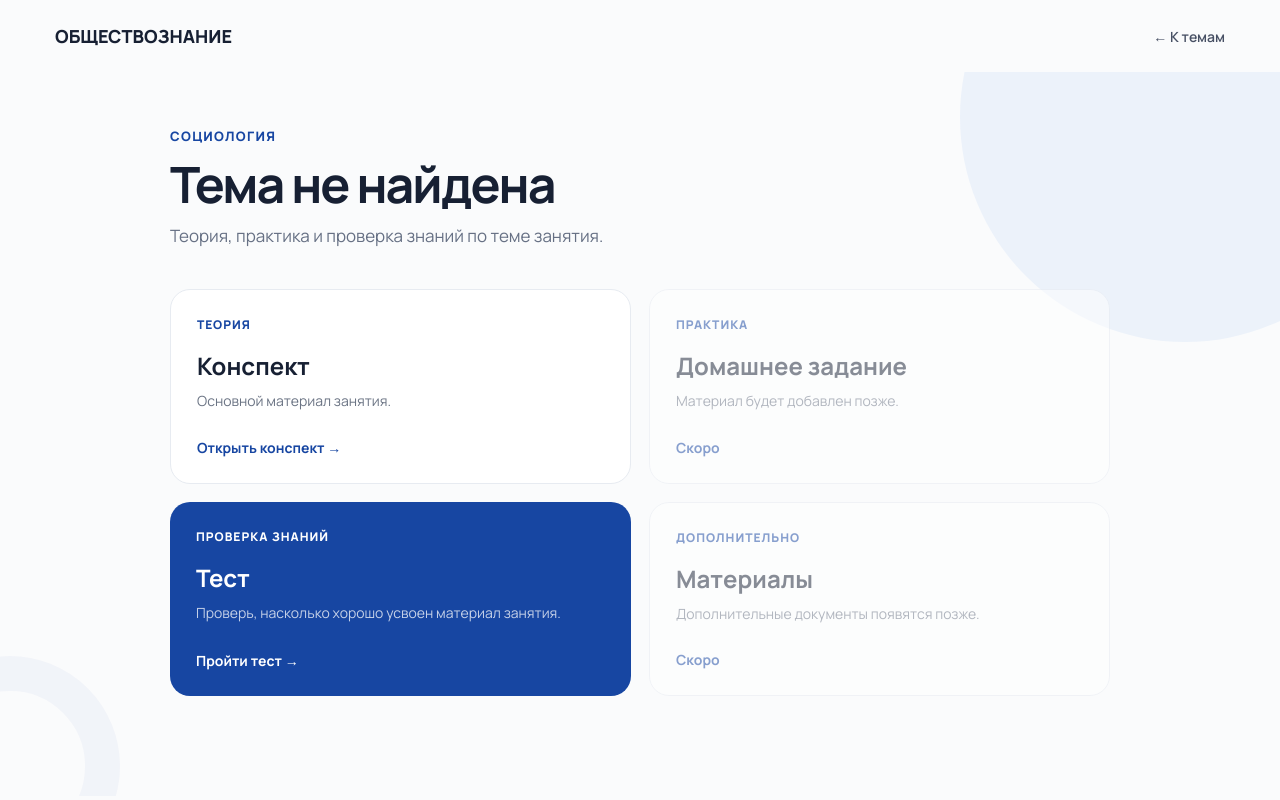
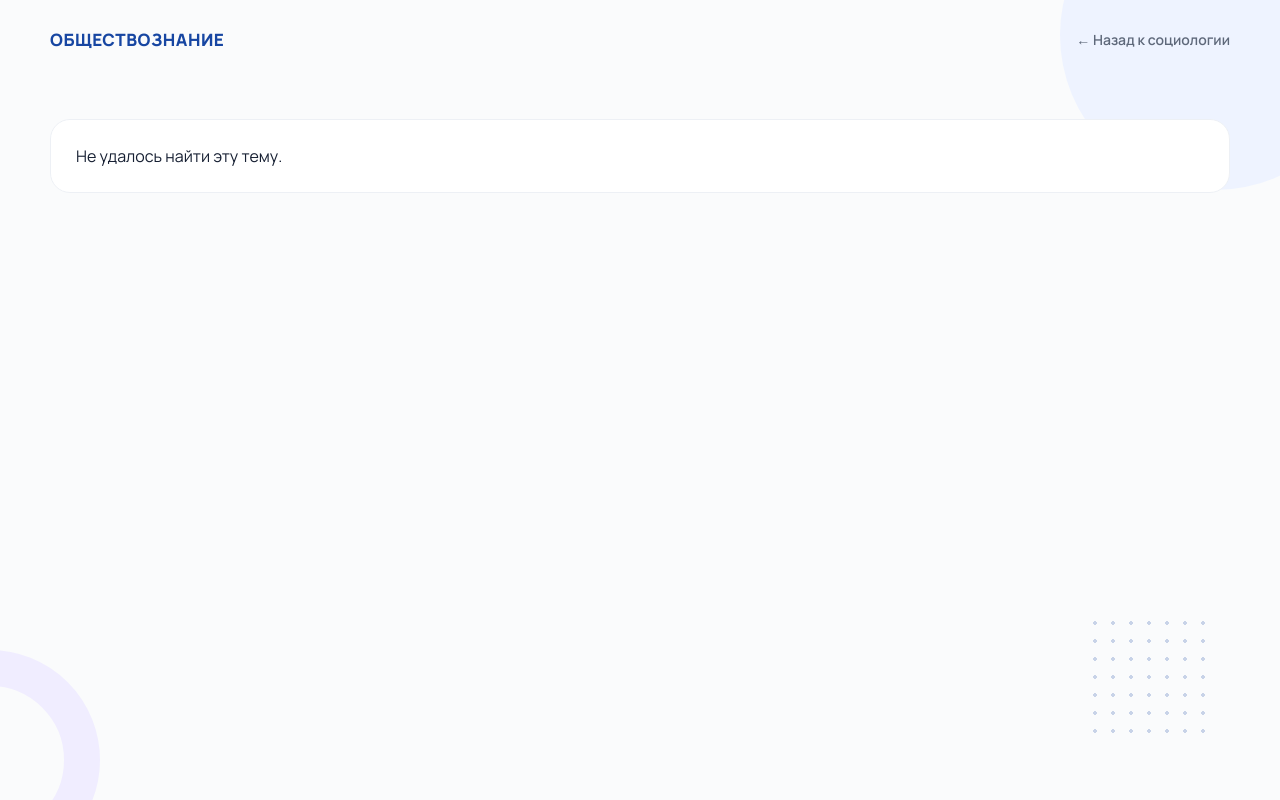
Before and after one commit to darialoskutova/social-ege, a plain HTML site: page topic.html in a window 1280 px wide. Drawn offline with Linux system fonts and the light colour scheme.

Commit message:
Add files via upload

```diff
--- a/topic.html
+++ b/topic.html
@@ -4,7 +4,7 @@
     <meta charset="UTF-8">
     <meta name="viewport" content="width=device-width, initial-scale=1.0">
 
-    <title>Занятие</title>
+    <title>Тема</title>
 
     <link rel="preconnect" href="https://fonts.googleapis.com">
     <link rel="preconnect" href="https://fonts.gstatic.com" crossorigin>
@@ -20,176 +20,264 @@
             font-family: "Manrope", sans-serif;
             background: #fafbfc;
             color: #172033;
+            min-height: 100vh;
+            overflow-x: hidden;
+        }
+
+        a {
+            color: inherit;
+            text-decoration: none;
+        }
+
+        .page {
+            position: relative;
+            min-height: 100vh;
+            padding: 0 24px 70px;
+        }
+
+        .shape {
+            position: fixed;
+            border-radius: 50%;
+            pointer-events: none;
+            z-index: 0;
+        }
+
+        .shape-one {
+            width: 310px;
+            height: 310px;
+            background: #eef3ff;
+            top: -120px;
+            right: -90px;
+        }
+
+        .shape-two {
+            width: 220px;
+            height: 220px;
+            border: 36px solid #f0edff;
+            left: -120px;
+            bottom: -70px;
+        }
+
+        .dots {
+            position: fixed;
+            width: 130px;
+            height: 130px;
+            right: 5%;
+            bottom: 7%;
+            opacity: 0.22;
+            z-index: 0;
+            background-image: radial-gradient(#1746a2 2px, transparent 2px);
+            background-size: 18px 18px;
         }
 
         header {
-            max-width: 1240px;
+            position: relative;
+            z-index: 1;
+            max-width: 1180px;
             margin: 0 auto;
-            padding: 24px 35px;
+            padding: 28px 0 18px;
             display: flex;
+            align-items: center;
             justify-content: space-between;
-            align-items: center;
+            gap: 20px;
         }
 
-        .logo {
+        .brand {
+            color: #1746a2;
             font-weight: 800;
-            font-size: 18px;
+            font-size: 17px;
+            letter-spacing: 0.03em;
         }
 
         .back-link {
-            text-decoration: none;
-            color: #475064;
+            display: inline-flex;
+            align-items: center;
+            gap: 8px;
+            font-size: 14px;
             font-weight: 600;
-            font-size: 14px;
+            color: #5e687a;
+            transition: 0.2s ease;
         }
 
         .back-link:hover {
             color: #1746a2;
         }
 
-        .page {
-            min-height: calc(100vh - 80px);
+        main {
             position: relative;
-            overflow: hidden;
+            z-index: 1;
+            max-width: 1180px;
+            margin: 0 auto;
         }
 
-        .shape-one {
-            position: absolute;
-            width: 450px;
-            height: 450px;
-            border-radius: 50%;
-            background: rgba(67, 125, 219, 0.07);
-            top: -180px;
-            right: -130px;
+        .hero {
+            padding: 65px 0 48px;
+            max-width: 820px;
         }
 
-        .shape-two {
-            position: absolute;
-            width: 220px;
-            height: 220px;
-            border-radius: 50%;
-            border: 35px solid rgba(23, 70, 162, 0.035);
-            left: -100px;
-            bottom: -80px;
-        }
-
-        .container {
-            max-width: 1000px;
-            margin: 0 auto;
-            padding: 55px 30px 100px;
-            position: relative;
-            z-index: 2;
-        }
-
-        .eyebrow {
+        .lesson-label {
+            display: inline-flex;
+            align-items: center;
+            padding: 8px 14px;
+            border-radius: 999px;
+            background: #edf3ff;
             color: #1746a2;
-            text-transform: uppercase;
-            letter-spacing: 1.3px;
             font-size: 13px;
             font-weight: 800;
+            letter-spacing: 0.05em;
+            margin-bottom: 20px;
         }
 
         h1 {
-            margin: 12px 0 12px;
-            max-width: 850px;
-            font-size: 50px;
-            letter-spacing: -2px;
-            line-height: 1.1;
+            margin: 0;
+            font-size: clamp(36px, 5vw, 62px);
+            line-height: 1.08;
+            letter-spacing: -0.04em;
+            max-width: 900px;
         }
 
         .subtitle {
-            margin: 0 0 42px;
-            color: #667084;
+            margin: 20px 0 0;
+            color: #697386;
             font-size: 17px;
+            line-height: 1.65;
+            max-width: 650px;
         }
 
-        .materials {
+        .resources {
             display: grid;
-            grid-template-columns: repeat(2, 1fr);
-            gap: 18px;
+            grid-template-columns: repeat(2, minmax(0, 1fr));
+            gap: 20px;
         }
 
-        .material-card {
-            min-height: 190px;
-            padding: 26px;
-            border-radius: 20px;
-            background: white;
-            border: 1px solid #e7ebf1;
-            text-decoration: none;
-            color: #172033;
+        .resource-card {
+            min-height: 210px;
+            padding: 28px;
+            border-radius: 26px;
+            background: #ffffff;
+            border: 1px solid #edf0f5;
+            box-shadow: 0 12px 35px rgba(32, 45, 78, 0.06);
             display: flex;
             flex-direction: column;
             justify-content: space-between;
-            transition: 0.25s;
+            transition:
+                transform 0.2s ease,
+                box-shadow 0.2s ease,
+                border-color 0.2s ease;
         }
 
-        .material-card:hover {
-            transform: translateY(-5px);
-            box-shadow: 0 16px 35px rgba(29, 49, 82, 0.09);
+        a.resource-card:hover {
+            transform: translateY(-4px);
+            border-color: #dfe7fa;
+            box-shadow: 0 18px 42px rgba(32, 45, 78, 0.1);
         }
 
-        .material-type {
-            color: #1746a2;
-            font-size: 12px;
-            font-weight: 800;
-            text-transform: uppercase;
-            letter-spacing: 1px;
+        .card-top {
+            display: flex;
+            align-items: flex-start;
+            justify-content: space-between;
+            gap: 20px;
         }
 
-        .material-card h2 {
-            margin: 16px 0 8px;
-            font-size: 24px;
+        .icon {
+            width: 48px;
+            height: 48px;
+            border-radius: 15px;
+            background: #edf3ff;
+            display: flex;
+            align-items: center;
+            justify-content: center;
+            font-size: 22px;
+            flex-shrink: 0;
         }
 
-        .material-card p {
+        .resource-card:nth-child(2) .icon {
+            background: #f1eeff;
+        }
+
+        .resource-card:nth-child(3) .icon {
+            background: #eaf8f4;
+        }
+
+        .resource-card:nth-child(4) .icon {
+            background: #fff3e8;
+        }
+
+        .resource-card h2 {
+            margin: 0 0 8px;
+            font-size: 21px;
+            line-height: 1.25;
+        }
+
+        .resource-card p {
             margin: 0;
-            color: #6b7484;
+            color: #737d8f;
             font-size: 14px;
             line-height: 1.55;
         }
 
-        .open {
-            margin-top: 26px;
+        .action {
+            margin-top: 28px;
+            display: flex;
+            align-items: center;
+            justify-content: space-between;
             color: #1746a2;
             font-size: 14px;
-            font-weight: 700;
+            font-weight: 800;
         }
 
-        .test-card {
-            background: #1746a2;
-            color: white;
-            border: none;
-        }
-
-        .test-card .material-type,
-        .test-card .open {
-            color: white;
-        }
-
-        .test-card p {
-            color: rgba(255,255,255,0.75);
+        .arrow {
+            font-size: 20px;
         }
 
         .disabled {
-            opacity: 0.5;
-            pointer-events: none;
+            opacity: 0.47;
+            cursor: default;
+            box-shadow: none;
         }
 
-        @media (max-width: 700px) {
-            header {
-                padding: 20px;
+        .disabled .action {
+            color: #8992a2;
         }
 
-            .container {
-                padding: 45px 20px 70px;
+        .disabled:hover {
+            transform: none;
+            box-shadow: none;
+            border-color: #edf0f5;
+        }
+
+        .error {
+            display: none;
+            margin-top: 50px;
+            padding: 25px;
+            border-radius: 20px;
+            background: #fff;
+            border: 1px solid #edf0f5;
+        }
+
+        @media (max-width: 760px) {
+            .page {
+                padding: 0 18px 50px;
+            }
+
+            header {
+                padding-top: 22px;
+            }
+
+            .hero {
+                padding: 45px 0 35px;
+            }
+
+            .resources {
+                grid-template-columns: 1fr;
+            }
+
+            .resource-card {
+                min-height: 185px;
             }
 
             h1 {
-                font-size: 39px;
-            }
-
-            .materials {
-                grid-template-columns: 1fr;
+                font-size: 38px;
             }
         }
     </style>
@@ -197,118 +285,228 @@
 
 <body>
 
+<div class="page">
+
+    <div class="shape shape-one"></div>
+    <div class="shape shape-two"></div>
+    <div class="dots"></div>
+
     <header>
-    <div class="logo">ОБЩЕСТВОЗНАНИЕ</div>
+        <div class="brand">ОБЩЕСТВОЗНАНИЕ</div>
 
-    <a class="back-link" href="sociology.html">
-        ← К темам
+        <a href="sociology.html" class="back-link">
+            ← Назад к социологии
         </a>
     </header>
 
-<section class="page">
+    <main>
 
-    <div class="shape-one"></div>
-    <div class="shape-two"></div>
+        <section class="hero" id="topicContent">
 
-    <div class="container">
-
-        <div class="eyebrow" id="lessonLabel">
-            Социология
+            <div class="lesson-label" id="lessonLabel">
+                ЗАНЯТИЕ
             </div>
 
             <h1 id="topicTitle">
-            Загрузка...
+                Тема занятия
             </h1>
 
             <p class="subtitle">
-            Теория, практика и проверка знаний по теме занятия.
+                Здесь собраны материалы по теме: конспект, домашнее задание и тест для закрепления.
             </p>
 
-        <div class="materials">
+        </section>
 
-            <a class="material-card" id="notesCard" target="_blank">
+        <section class="resources" id="resources">
+
+            <!-- КОНСПЕКТ -->
+            <a
+                id="notesCard"
+                class="resource-card disabled"
+                href="#"
+                target="_blank"
+                rel="noopener"
+            >
+                <div class="card-top">
+
                     <div>
-                    <div class="material-type">Теория</div>
                         <h2>Конспект</h2>
-                    <p>Основной материал занятия.</p>
+                        <p>
+                            Основной материал занятия в PDF.
+                        </p>
                     </div>
 
-                <div class="open">Открыть конспект →</div>
+                    <div class="icon">📄</div>
+
+                </div>
+
+                <div class="action">
+                    <span id="notesAction">Скоро появится</span>
+                    <span class="arrow">→</span>
+                </div>
             </a>
 
-            <div class="material-card disabled">
+            <!-- ДОМАШНЕЕ ЗАДАНИЕ -->
+            <a
+                id="homeworkCard"
+                class="resource-card disabled"
+                href="#"
+                download
+            >
+                <div class="card-top">
+
                     <div>
-                    <div class="material-type">Практика</div>
                         <h2>Домашнее задание</h2>
-                    <p>Материал будет добавлен позже.</p>
+                        <p>
+                            Задания второй части для самостоятельной работы.
+                        </p>
                     </div>
 
-                <div class="open">Скоро</div>
+                    <div class="icon">✍️</div>
+
                 </div>
 
-            <a class="material-card test-card" id="testCard" target="_blank">
+                <div class="action">
+                    <span id="homeworkAction">Скоро появится</span>
+                    <span class="arrow">↓</span>
+                </div>
+            </a>
+
+            <!-- ТЕСТ -->
+            <a
+                id="testCard"
+                class="resource-card disabled"
+                href="#"
+                target="_blank"
+                rel="noopener"
+            >
+                <div class="card-top">
+
                     <div>
-                    <div class="material-type">Проверка знаний</div>
                         <h2>Тест</h2>
-                    <p>Проверь, насколько хорошо усвоен материал занятия.</p>
+                        <p>
+                            Проверь, насколько хорошо усвоена тема.
+                        </p>
                     </div>
 
-                <div class="open">Пройти тест →</div>
+                    <div class="icon">✓</div>
+
+                </div>
+
+                <div class="action">
+                    <span id="testAction">Скоро появится</span>
+                    <span class="arrow">→</span>
+                </div>
             </a>
 
-            <div class="material-card disabled">
+            <!-- ДОПОЛНИТЕЛЬНЫЕ МАТЕРИАЛЫ -->
+            <div class="resource-card disabled">
+
+                <div class="card-top">
+
                     <div>
-                    <div class="material-type">Дополнительно</div>
-                    <h2>Материалы</h2>
-                    <p>Дополнительные документы появятся позже.</p>
+                        <h2>Доп. материалы</h2>
+                        <p>
+                            Таблицы, памятки и дополнительные задания.
+                        </p>
                     </div>
 
-                <div class="open">Скоро</div>
+                    <div class="icon">＋</div>
+
                 </div>
 
+                <div class="action">
+                    <span>Скоро появится</span>
+                    <span class="arrow">→</span>
                 </div>
 
             </div>
 
         </section>
 
+        <div class="error" id="errorMessage">
+            Не удалось найти эту тему.
+        </div>
+
+    </main>
+
+</div>
+
 <script src="data.js"></script>
 
 <script>
     const params = new URLSearchParams(window.location.search);
     const topicKey = params.get("topic");
-
     const topic = topics[topicKey];
 
+    const topicContent = document.getElementById("topicContent");
+    const resources = document.getElementById("resources");
+    const errorMessage = document.getElementById("errorMessage");
+
     if (!topic) {
-        document.getElementById("topicTitle").textContent = "Тема не найдена";
+
+        topicContent.style.display = "none";
+        resources.style.display = "none";
+        errorMessage.style.display = "block";
+
     } else {
 
-        document.title = topic.title;
+        document.title = topic.title + " | Обществознание";
+
+        document.getElementById("topicTitle").textContent = topic.title;
 
         document.getElementById("lessonLabel").textContent =
-            "Социология • Занятие " + topic.lesson;
+            "ЗАНЯТИЕ " + topic.lesson;
 
-        document.getElementById("topicTitle").textContent =
-            topic.title;
+        // КОНСПЕКТ
 
         const notesCard = document.getElementById("notesCard");
-        const testCard = document.getElementById("testCard");
+        const notesAction = document.getElementById("notesAction");
 
         if (topic.notes) {
+
             notesCard.href = topic.notes;
+            notesCard.classList.remove("disabled");
+            notesAction.textContent = "Открыть конспект";
+
         } else {
-            notesCard.classList.add("disabled");
+
             notesCard.removeAttribute("href");
         }
 
+        // ДОМАШНЕЕ ЗАДАНИЕ
+
+        const homeworkCard = document.getElementById("homeworkCard");
+        const homeworkAction = document.getElementById("homeworkAction");
+
+        if (topic.homework) {
+
+            homeworkCard.href = topic.homework;
+            homeworkCard.classList.remove("disabled");
+            homeworkAction.textContent = "Скачать задание";
+
+        } else {
+
+            homeworkCard.removeAttribute("href");
+            homeworkCard.removeAttribute("download");
+        }
+
+        // ТЕСТ
+
+        const testCard = document.getElementById("testCard");
+        const testAction = document.getElementById("testAction");
+
         if (topic.test) {
+
             testCard.href = topic.test;
-            testCard.rel = "noopener noreferrer";
+            testCard.classList.remove("disabled");
+            testAction.textContent = "Пройти тест";
+
         } else {
-            testCard.classList.add("disabled");
+
             testCard.removeAttribute("href");
         }
+
     }
 </script>
 
```
Lines whose indentation alone changed are shown as unchanged.
